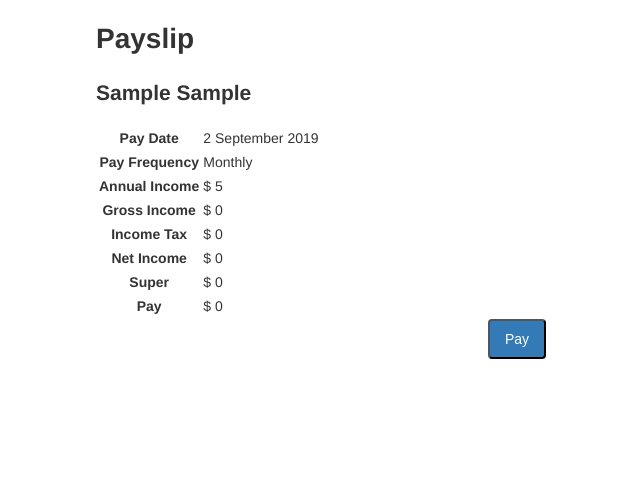
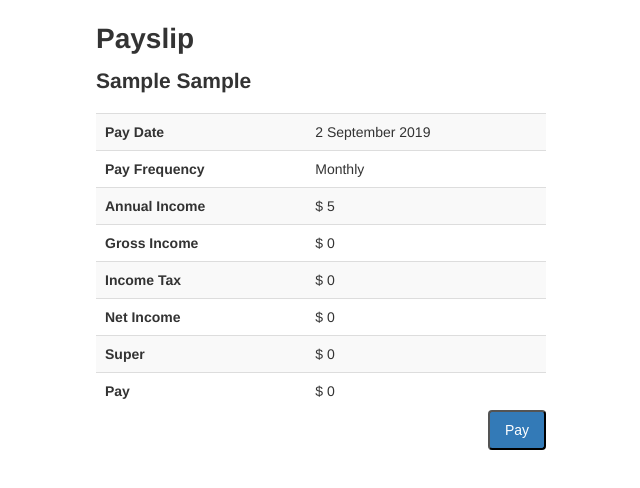
Before and after one commit to nm-t/MYOBCodeChallenge2019, a website with bundled scripts: page index.html in a window 1280 px wide. Both pictures are taken after typing "Sample", "Sample", "5", "5" into the empty fields and a click on the button "Generate Payslip". Shown: the whole page, without its empty margins (319-959 px from the left). Built offline with nearby package versions, Linux system fonts and the light colour scheme.

Commit message:
[FEAT] Table styling

```diff
--- a/css/style.css
+++ b/css/style.css
@@ -8,6 +8,14 @@ body {
 main {
     max-width: 450px;
     margin: 0 auto;
+}
+
+h1 {
+    margin-bottom: 7px;
+}
+
+h2 {
+    margin-top: 0;
 }
 
 fieldset {
@@ -95,6 +103,26 @@ input {
     border-bottom-left-radius: 0;
 }
 
+table {
+    border-collapse: collapse;
+    width: 100%;
+}
+
+tr {
+    height: 37px;
+    border-top: 1px solid #ddd;
+    background-color: #f9f9f9;
+}
+
+tr:nth-of-type(2n) {
+    background-color: white;
+}
+
+th {
+    text-align: left;
+    padding-left: 9px;
+}
+
 button,
 .cta {
     position: relative;
```
